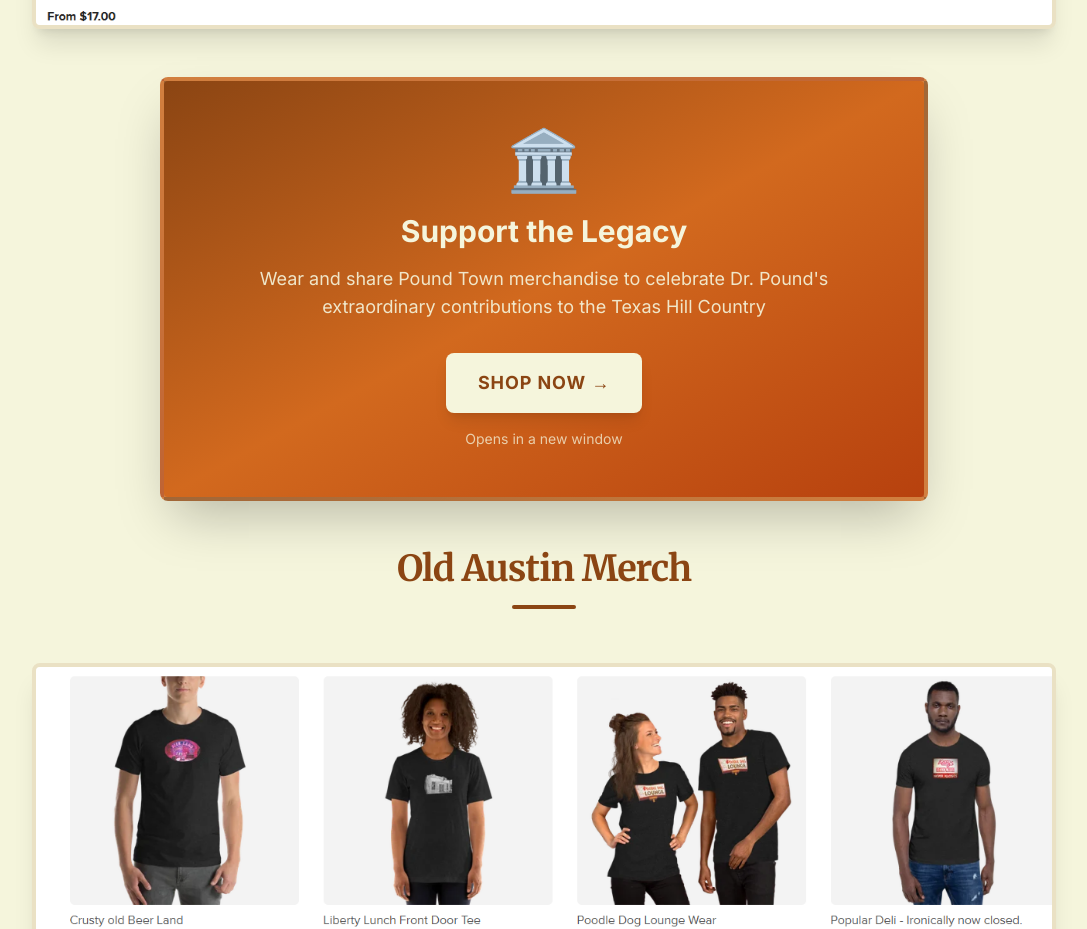
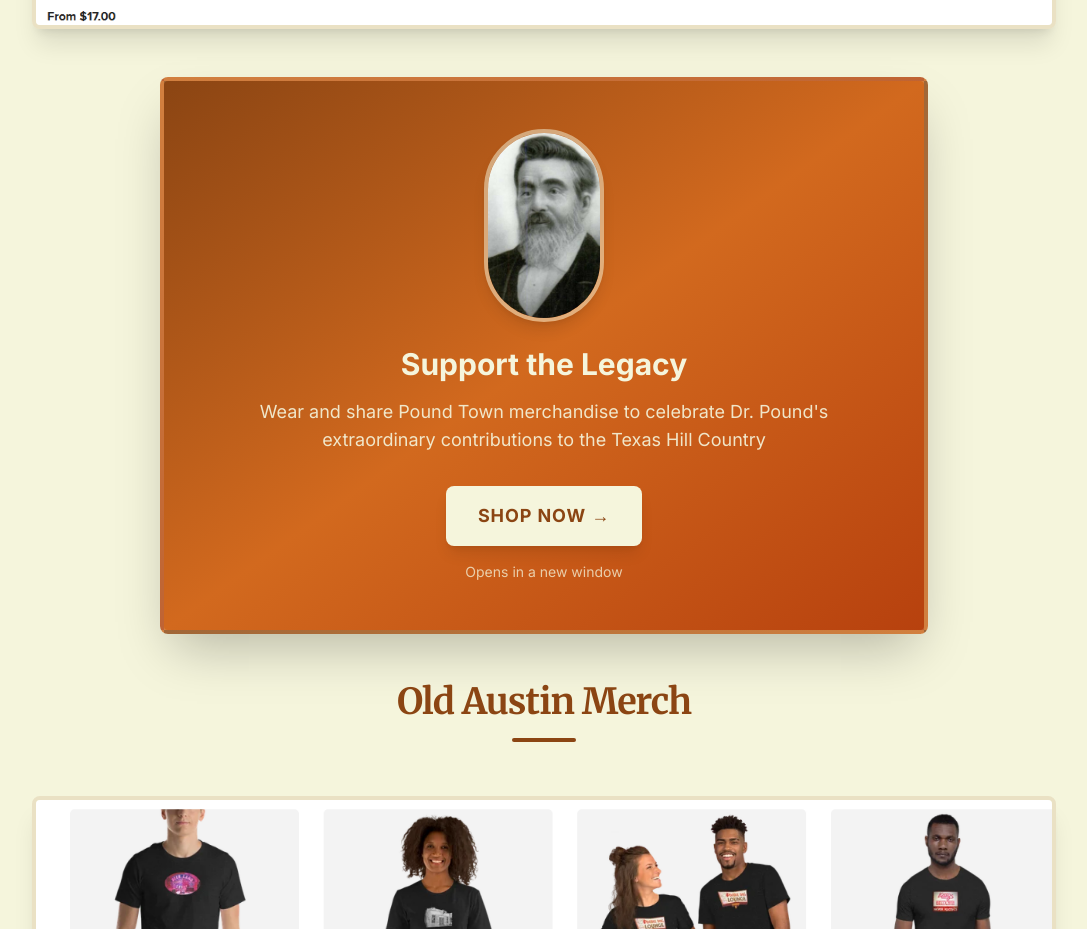
Before and after one commit to HansDandle/PoundTown, a Next.js app: page /shop in a window 1280 px wide. Shown: the part 960-1889 px from the top of the page, without its empty margins (96-1183 px from the left). Built offline with nearby package versions, Linux system fonts and the light colour scheme.

Commit message:
dr pound face

```diff
--- a/src/app/shop/page.tsx
+++ b/src/app/shop/page.tsx
@@ -47,7 +47,15 @@ export default function ShopPage() {
         {/* Store Link Card */}
         <div className="max-w-3xl mx-auto mb-12">
           <div className="bg-gradient-to-br from-primary via-secondary to-rust text-cream p-12 rounded-lg border-4 border-tan/30 shadow-2xl text-center">
-            <div className="text-6xl mb-6">🏛️</div>
+            <div className="mb-6 flex justify-center">
+              <Image
+                src="/images/drpound.jpg"
+                alt="Dr. Joseph Pound"
+                width={120}
+                height={120}
+                className="rounded-full border-4 border-cream/50 shadow-lg object-cover"
+              />
+            </div>
             <h2 className="text-3xl font-bold mb-4">Support the Legacy</h2>
             <p className="text-lg mb-8 opacity-90">
               Wear and share Pound Town merchandise to celebrate Dr. Pound's extraordinary
```
